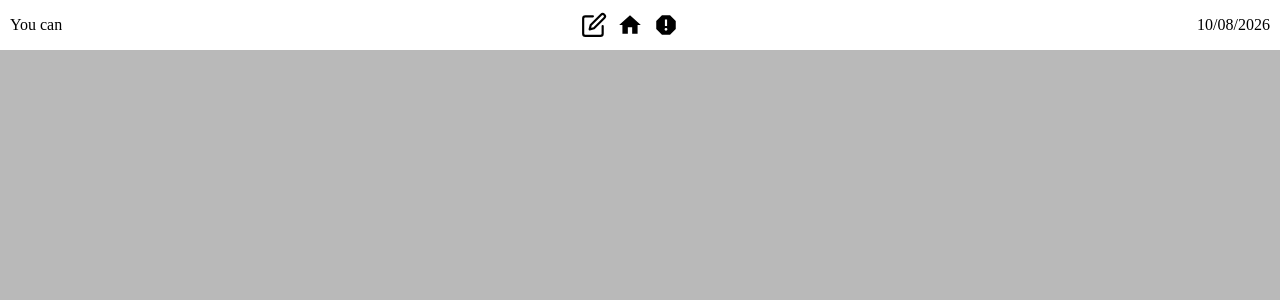
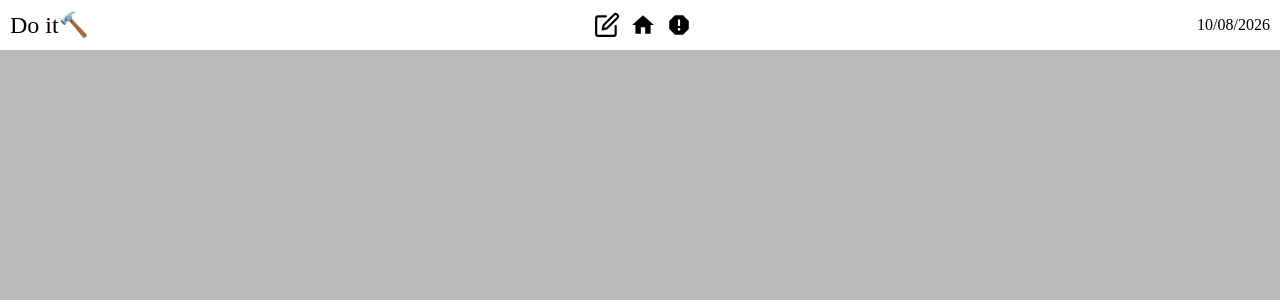
Before and after one commit to webwizard696/Do-it, a React (Vite) app: page / in a window 1280 px wide. Shown: the top 300 px of the page. Built offline with nearby package versions, Linux system fonts and the light colour scheme.

Commit message:
Last change Maybe

```diff
--- a/src/components/Header/HeaderAndFooter.css
+++ b/src/components/Header/HeaderAndFooter.css
@@ -33,3 +33,7 @@
     color: rgba(21, 21, 255, 0.607);
     }
 }
+
+p{
+    font-size: 24px;
+}
--- a/src/components/Header/HeaderAndFooter.jsx
+++ b/src/components/Header/HeaderAndFooter.jsx
@@ -23,7 +23,7 @@ function HeaderAndFooter() {
 
     return(
         <div className='HeaderAndFooter'>
-            <p>You can</p>
+            <p>Do it🔨</p>
             <div className='boxIcon'>
                 <div className='iconNav'>
                     <FiEdit size={26} className='icon'/>
```
